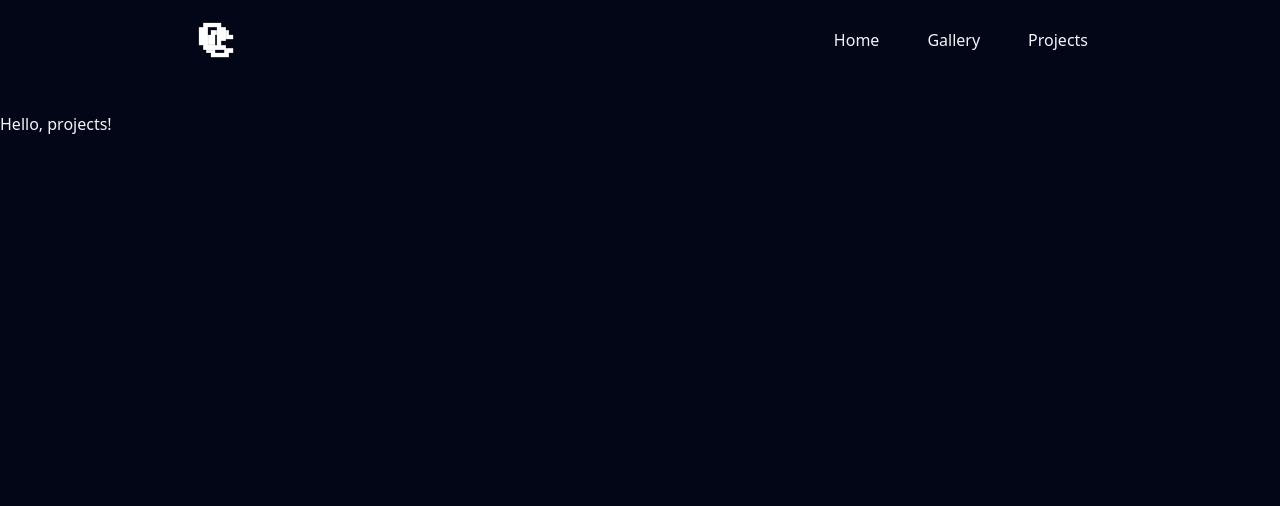
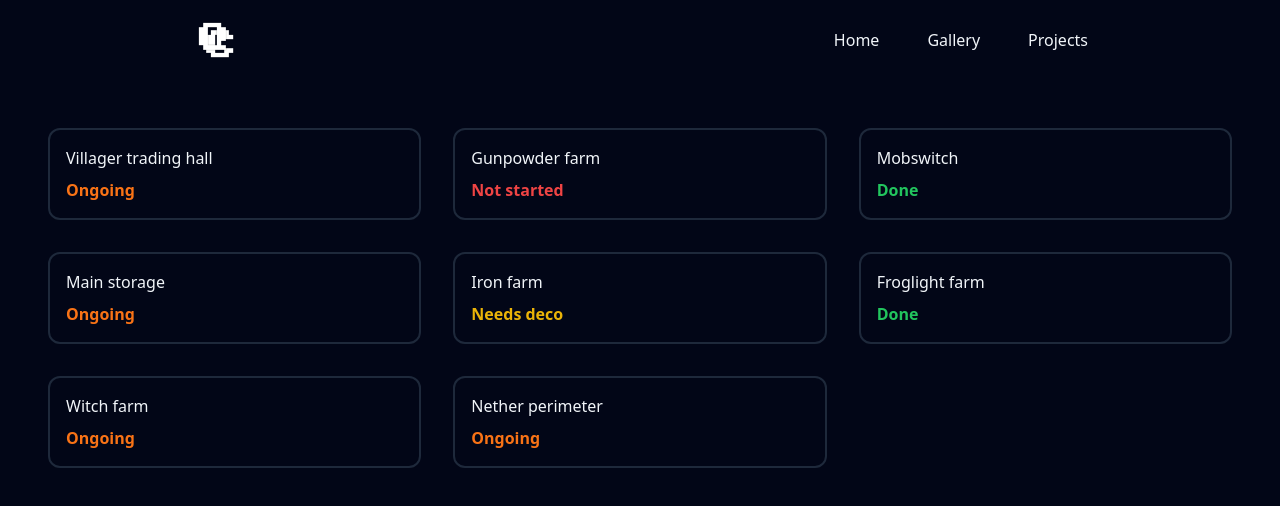
Before and after one commit to quasicraft/qc-site, a Next.js app: page /projects in a window 1280 px wide. Shown: the top 506 px of the page. Built offline with nearby package versions, Linux system fonts and the light colour scheme.

Commit message:
added projects page

```diff
--- a/pages/projects.js
+++ b/pages/projects.js
@@ -1,5 +1,26 @@
-export default function Projects() {
+import { getSortedProjectsData } from "@/lib/projects";
+
+export default function Projects({ allProjectsData }) {
   return(
-    <div>Hello, projects!</div>
+    <div className="mx-8 grid grid-cols-1 md:grid-cols-2 lg:grid-cols-3">
+      {allProjectsData.map(({ frontmatter, id, date, status, title }) => (
+        <div key={id} className="m-4 border-2 border-slate-800 rounded-xl flex flex-col">
+          <h1 className="px-4 pt-4 pb-2">{title}</h1>
+          <h2 className={`px-4 pb-4
+          ${status == "Ongoing" ? "text-orange-500" : "text-red-500" | status == "Needs deco" ? "text-yellow-500" :  "text-red-500" | status == "Done" ? "text-green-500" : "text-red-500"}`}>
+            <b>{status}</b>
+          </h2>
+        </div>
+      ))}
+    </div>
   );
 }
+
+export async function getStaticProps() {
+  const allProjectsData = getSortedProjectsData();
+  return {
+    props: {
+      allProjectsData,
+    },
+  };
+}
```
